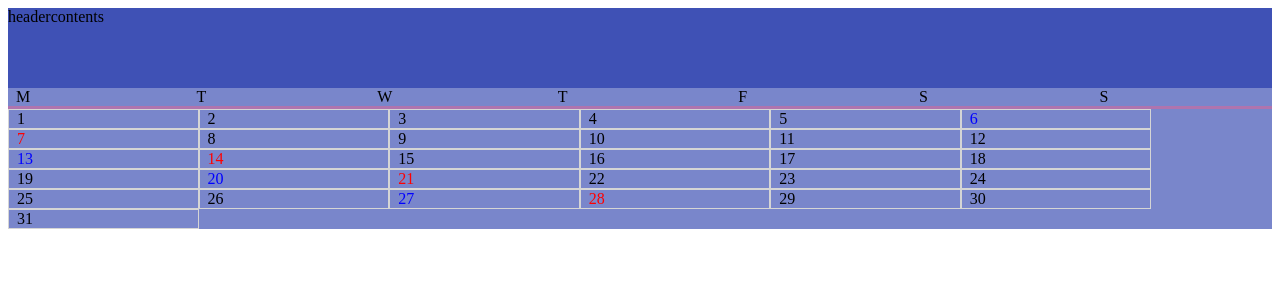
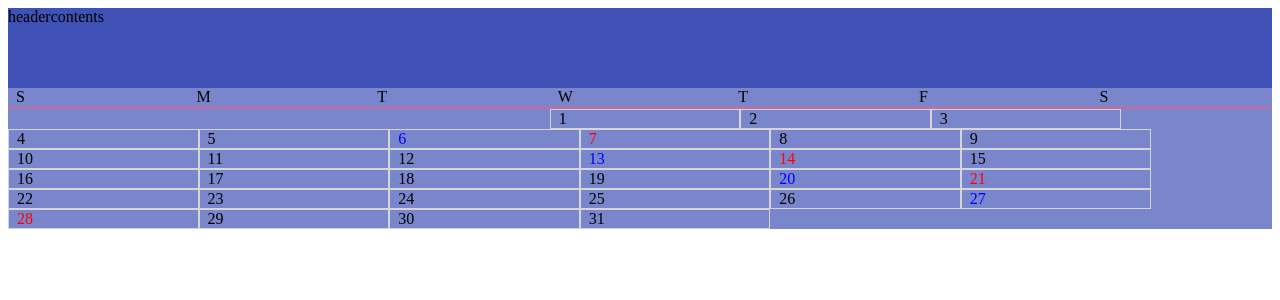
Before and after one commit to schedule-sharing/schedule-sharing-frontend, a Next.js app: page /calendar/calendar/Calendar in a window 1280 px wide. Shown: the top 300 px of the page. Built offline with nearby package versions, Linux system fonts and the light colour scheme.

Commit message:
date logicing(temp)

```diff
--- a/src/pages/calendar/calendar/Calendar.tsx
+++ b/src/pages/calendar/calendar/Calendar.tsx
@@ -1,4 +1,4 @@
-import React, { useState } from "react";
+import React, { useEffect, useState } from "react";
 import { makeStyles, Theme } from "@material-ui/core";
 import clsx from "clsx";
 
@@ -42,15 +42,25 @@ const useStyles = makeStyles((theme: Theme) => ({
 }));
 
 const Calendar = () => {
-  const [date, setDate] = useState<DateType>({
+  const [date, setDate] = useState({
     year: "",
     month: "",
     day: "",
-    startOfMonth: "Mon"
+    startOfMonth: 0
   });
   const dateLogic = () => {
+    // 날짜 로직
     const date = new Date();
+    setDate({
+      year: date.getFullYear().toString(),
+      month: date.getMonth().toString(),
+      day: date.getDate().toString(),
+      startOfMonth: date.getDate()
+    });
   };
+  useEffect(() => {
+    dateLogic();
+  }, []);
   const classes = useStyles();
   // date rendering example
   const dates1 = [
@@ -86,62 +96,33 @@ const Calendar = () => {
     { date: "30", dow: "Tues" },
     { date: "31", dow: "Wed" }
   ];
-  console.log(new Date().getMonth());
-  const dateRendering = (dates: Array<{ date: string; dow: string }>) => {
-    let empty = 0;
-    switch (dates[0].dow) {
-      case "Mon":
-        empty = 0;
-        break;
-      case "Tues":
-        empty = 1;
-        break;
-      case "Wed":
-        empty = 2;
-        break;
-      case "Thur":
-        empty = 3;
-        break;
-      case "Fri":
-        empty = 4;
-        break;
-      case "Sat":
-        empty = 5;
-        break;
-      case "Sun":
-        empty = 6;
-        break;
-      default:
-        break;
-    }
-    return (
+  const dateRendering = (dates: Array<{ date: string; dow: string }>) => (
     <>
-        <div style={{ flexBasis: `calc((100% / 7)*${empty})` }} />
-        {dates.map((date) => (
+      <div style={{ flexBasis: `calc((100% / 7)*${date.startOfMonth})` }} />
+      {dates.map((dat) => (
         <div
-            key={`year+month+${date.date} `}
+          key={`year+month+${dat.date} `}
           className={clsx({
             [classes.contentItem]: true,
-              [classes.saturday]: date.dow === "Sat",
-              [classes.sunday]: date.dow === "Sun"
+            [classes.saturday]: dat.dow === "Sat",
+            [classes.sunday]: dat.dow === "Sun"
           })}>
-            <div>{date.date}</div>
+          <div>{dat.date}</div>
         </div>
       ))}
     </>
   );
-  };
   return (
     <div className={classes.root}>
       <div className={classes.header}>headercontents</div>
       {/* weekrow */}
       <div className={classes.calHeader}>
+        <div className={classes.calHeaderItem}>S</div>
         <div className={classes.calHeaderItem}>M</div>
         <div className={classes.calHeaderItem}>T</div>
         <div className={classes.calHeaderItem}>W</div>
         <div className={classes.calHeaderItem}>T</div>
         <div className={classes.calHeaderItem}>F</div>
-        <div className={classes.calHeaderItem}>S</div>
         <div className={classes.calHeaderItem}>S</div>
       </div>
       {/* contents */}
--- a/src/types.d.ts
+++ b/src/types.d.ts
@@ -2,5 +2,6 @@ type DateType = {
   year: string;
   month: string;
   day: string;
-  startOfMonth: "Mon" | "Tues" | "Wed" | "Thur" | "Fri" | "Sat" | "Sun";
+  startOfMonth: number;
 };
+// "Mon" | "Tues" | "Wed" | "Thur" | "Fri" | "Sat" | "Sun"
```
Lines whose indentation alone changed are shown as unchanged.
